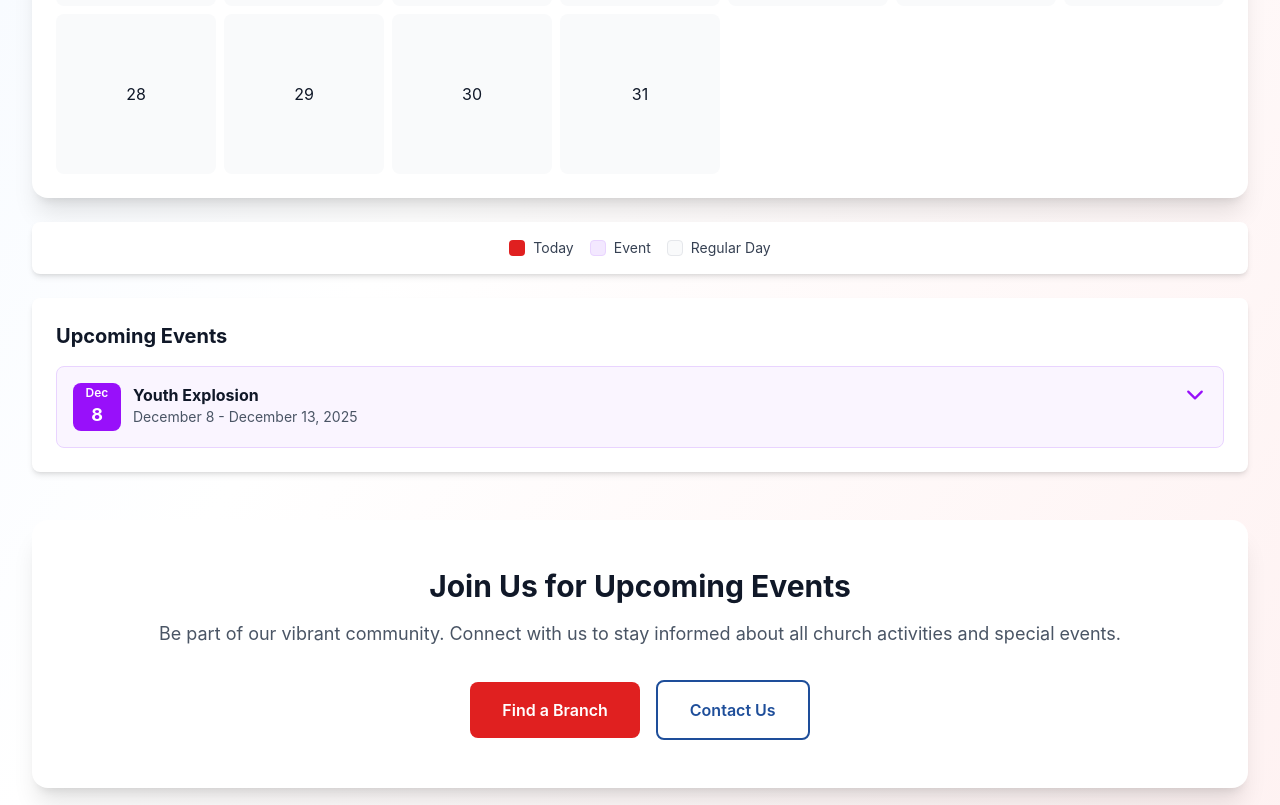
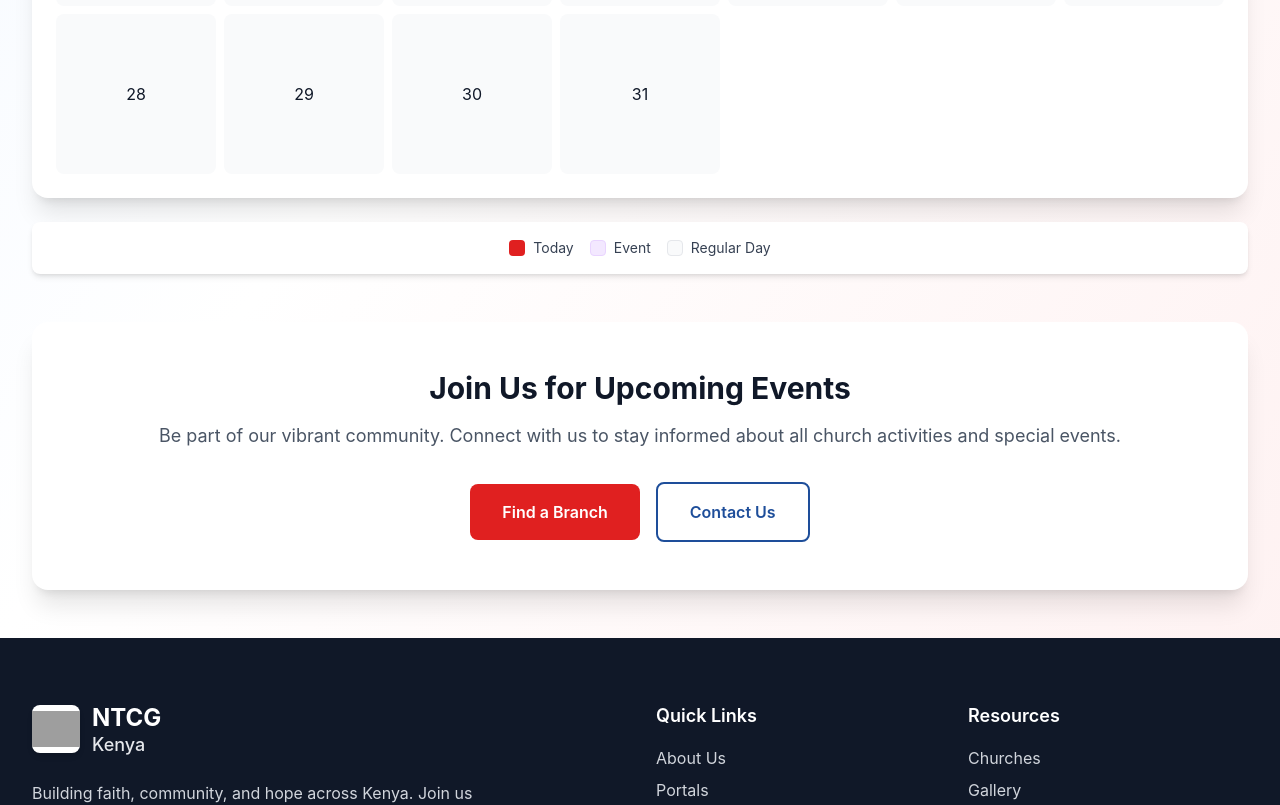
Before and after one commit to Omillo-Charles/New-Testament, a Next.js app: page /resources/events-calendar in a window 1280 px wide. Shown: the part 1150-1955 px from the top of the page. Built offline with nearby package versions, Linux system fonts and the light colour scheme; grey boxes are pictures that could not be loaded; a web font is replaced by a local one.

Commit message:
remove any code related to event announcements, this comes after the ending of the recently held national youth explosion

```diff
--- a/app/portals/youth/page.js
+++ b/app/portals/youth/page.js
@@ -274,64 +274,6 @@ const YouthPage = () => {
               </p>
             </div>
 
-            {(() => {
-              const today = new Date();
-              today.setHours(0, 0, 0, 0);
-
-              const events = [
-                {
-                  id: 2,
-                  title: "Youth Explosion",
-                  date: "December 8-13, 2025",
-                  endDate: new Date(2025, 11, 13),
-                  time: "8:00 AM - 5:00 PM",
-                  location: "LifeSpring Academy, Langata, Nairobi",
-                  description: "An explosive week of worship, teaching, and fellowship for young people. Registration Fee: KSh 1,500.",
-                  image: "/youthImages/youth10.png",
-                },
-              ].filter(event => event.endDate >= today);
-
-              return events.length > 0 ? (
-                <div className="grid grid-cols-1 md:grid-cols-2 gap-8 max-w-5xl mx-auto">
-                  {events.map((event) => (
-                    <div
-                      key={event.id}
-                      className="bg-white rounded-xl shadow-lg overflow-hidden hover:shadow-2xl transition-all duration-300 transform hover:-translate-y-2"
-                    >
-                      <div className="relative h-48 overflow-hidden">
-                        <Image
-                          src={event.image}
-                          alt={event.title}
-                          fill
-                          className="object-cover"
-                        />
-                      </div>
-                      <div className="p-6">
-                        <h3 className="text-xl font-bold text-gray-900 mb-3">
-                          {event.title}
-                        </h3>
-                        <div className="space-y-2 mb-4">
-                          <div className="flex items-center text-gray-600">
-                            <FaCalendarAlt className="mr-2 text-[#1E4E9A]" />
-                            <span className="text-sm">{event.date}</span>
-                          </div>
-                          <div className="flex items-center text-gray-600">
-                            <FaClock className="mr-2 text-[#1E4E9A]" />
-                            <span className="text-sm">{event.time}</span>
-                          </div>
-                          <div className="flex items-center text-gray-600">
-                            <FaMapMarkerAlt className="mr-2 text-[#1E4E9A]" />
-                            <span className="text-sm">{event.location}</span>
-                          </div>
-                        </div>
-                        <p className="text-gray-600 text-sm leading-relaxed">
-                          {event.description}
-                        </p>
-                      </div>
-                    </div>
-                  ))}
-                </div>
-              ) : (
             <div className="max-w-2xl mx-auto">
               <div className="bg-white rounded-2xl shadow-lg p-12 text-center">
                 <FaCalendarAlt className="text-6xl text-[#1E4E9A] mx-auto mb-6" />
@@ -344,8 +286,6 @@ const YouthPage = () => {
                 </p>
               </div>
             </div>
-              );
-            })()}
           </div>
         </section>
 
--- a/app/programs/events/page.jsx
+++ b/app/programs/events/page.jsx
@@ -27,44 +27,8 @@ const EventsPage = () => {
     { id: "special", name: "Special Events", icon: <FaMusic /> },
   ];
 
-  const allEvents = [
-    {
-      id: 1,
-      title: "Annual General Meeting",
-      category: "special",
-      date: "November 27-28, 2025",
-      endDate: new Date(2025, 10, 28), // November 28, 2025 (month is 0-indexed)
-      time: "9:00 AM - 5:00 PM",
-      location: "EastMore Model Academy, Nakuru",
-      description:
-        "Join us for our Annual General Meeting where we review the year's achievements, discuss future plans, and make important decisions for the church.",
-      image: "/clergyImages/clergy20.png",
-      recurring: false,
-      hasRegistration: false,
-    },
-    {
-      id: 2,
-      title: "Youth Explosion",
-      category: "youth",
-      date: "December 8-13, 2025",
-      endDate: new Date(2025, 11, 13), // December 13, 2025 (month is 0-indexed)
-      time: "8:00 AM - 5:00 PM",
-      location: "LifeSpring Academy, Langata, Nairobi",
-      description:
-        "An explosive week of worship, teaching, and fellowship for young people. Registration Fee: KSh 1,500. Expected Attendance: 2,000.",
-      image: "/youthImages/youth10.png",
-      recurring: false,
-      hasRegistration: true,
-    },
-  ];
-
-  // Filter out past events
-  const today = new Date();
-  today.setHours(0, 0, 0, 0);
-
-  const upcomingEvents = allEvents.filter((event) => {
-    return event.endDate >= today;
-  });
+  // No events currently scheduled
+  const upcomingEvents = [];
 
   const filteredEvents =
     selectedCategory === "all"
@@ -103,11 +67,10 @@ const EventsPage = () => {
                 <button
                   key={category.id}
                   onClick={() => setSelectedCategory(category.id)}
-                  className={`flex items-center space-x-2 px-4 py-2 rounded-lg font-semibold transition-all duration-200 whitespace-nowrap text-sm ${
-                    selectedCategory === category.id
-                      ? "bg-[#E02020] text-white shadow-md"
-                      : "bg-gray-100 text-gray-700 hover:bg-gray-200"
-                  }`}
+                  className={`flex items-center space-x-2 px-4 py-2 rounded-lg font-semibold transition-all duration-200 whitespace-nowrap text-sm ${selectedCategory === category.id
+                    ? "bg-[#E02020] text-white shadow-md"
+                    : "bg-gray-100 text-gray-700 hover:bg-gray-200"
+                    }`}
                 >
                   <span className="text-base">{category.icon}</span>
                   <span>{category.name}</span>
--- a/app/resources/events-calendar/page.jsx
+++ b/app/resources/events-calendar/page.jsx
@@ -8,13 +8,13 @@ export default function EventsCalendar() {
   const [currentDate, setCurrentDate] = useState(new Date());
   const [expandedEvent, setExpandedEvent] = useState(null);
 
-  // Events data
-  const events = [
+  // Upcoming events only
+  const upcomingEvents = [
     {
       name: "Youth Explosion",
-      shortName: "Youth Explosion", // Short enough to display as is
-      startDate: new Date(2025, 11, 8), // December 8, 2025 (month is 0-indexed)
-      endDate: new Date(2025, 11, 13), // December 13, 2025
+      shortName: "Youth Explosion",
+      startDate: new Date(2025, 11, 8),
+      endDate: new Date(2025, 11, 13),
       color: "#E02020",
       time: "8:00 AM - 5:00 PM",
       venue: "LifeSpring Academy, Langata, Nairobi",
@@ -27,20 +27,17 @@ export default function EventsCalendar() {
     setExpandedEvent(expandedEvent === index ? null : index);
   };
 
-  // Check if a date has an event
+  // Check if a date has an upcoming event
   const getEventForDate = (year, month, day) => {
     const date = new Date(year, month, day);
-    return events.find((event) => {
-      return date >= event.startDate && date <= event.endDate;
+    const today = new Date();
+    today.setHours(0, 0, 0, 0);
+
+    return upcomingEvents.find((event) => {
+      // Only show events that haven't ended yet
+      return date >= event.startDate && date <= event.endDate && event.endDate >= today;
     });
   };
-
-  // Filter upcoming events (events that haven't ended yet)
-  const upcomingEvents = events.filter((event) => {
-    const now = new Date();
-    now.setHours(0, 0, 0, 0); // Reset time to start of day for comparison
-    return event.endDate >= now;
-  });
 
   const monthNames = [
     "January",
@@ -247,110 +244,7 @@ export default function EventsCalendar() {
           </div>
         </div>
 
-        {/* Upcoming Events List */}
-        {upcomingEvents.length > 0 && (
-          <div className="mt-6 bg-white rounded-lg shadow-md p-6">
-            <h3 className="text-xl font-bold text-gray-900 mb-4">
-              Upcoming Events
-            </h3>
-            <div className="space-y-3">
-              {upcomingEvents.map((event, index) => (
-                <div
-                  key={index}
-                  className="bg-purple-50 rounded-lg border border-purple-200 overflow-hidden"
-                >
-                  <div
-                    className="flex items-start gap-3 p-4 cursor-pointer hover:bg-purple-100 transition-colors"
-                    onClick={() => toggleEventDetails(index)}
-                  >
-                    <div className="flex-shrink-0 w-12 h-12 bg-purple-600 text-white rounded-lg flex flex-col items-center justify-center">
-                      <span className="text-xs font-semibold">
-                        {monthNames[event.startDate.getMonth()].slice(0, 3)}
-                      </span>
-                      <span className="text-lg font-bold">
-                        {event.startDate.getDate()}
-                      </span>
-                    </div>
-                    <div className="flex-1">
-                      <h4 className="font-bold text-gray-900">{event.name}</h4>
-                      <p className="text-sm text-gray-600">
-                        {monthNames[event.startDate.getMonth()]}{" "}
-                        {event.startDate.getDate()} -{" "}
-                        {monthNames[event.endDate.getMonth()]}{" "}
-                        {event.endDate.getDate()}, {event.endDate.getFullYear()}
-                      </p>
-                    </div>
-                    <div className="flex-shrink-0">
-                      {expandedEvent === index ? (
-                        <IoChevronUp className="w-6 h-6 text-purple-600" />
-                      ) : (
-                        <IoChevronDown className="w-6 h-6 text-purple-600" />
-                      )}
-                    </div>
-                  </div>
 
-                  {/* Dropdown Details */}
-                  {expandedEvent === index && (
-                    <div className="px-4 pb-4 pt-2 border-t border-purple-200 bg-white">
-                      <div className="grid grid-cols-1 md:grid-cols-2 gap-4">
-                        <div className="flex items-start gap-3">
-                          <FaClock className="w-5 h-5 text-purple-600 mt-0.5" />
-                          <div>
-                            <p className="text-sm font-semibold text-gray-900">
-                              Date & Time
-                            </p>
-                            <p className="text-sm text-gray-600">
-                              {monthNames[event.startDate.getMonth()]}{" "}
-                              {event.startDate.getDate()} -{" "}
-                              {monthNames[event.endDate.getMonth()]}{" "}
-                              {event.endDate.getDate()},{" "}
-                              {event.endDate.getFullYear()}
-                            </p>
-                            <p className="text-sm text-gray-600">{event.time}</p>
-                          </div>
-                        </div>
-
-                        <div className="flex items-start gap-3">
-                          <FaMapMarkerAlt className="w-5 h-5 text-purple-600 mt-0.5" />
-                          <div>
-                            <p className="text-sm font-semibold text-gray-900">
-                              Venue
-                            </p>
-                            <p className="text-sm text-gray-600">{event.venue}</p>
-                          </div>
-                        </div>
-
-                        <div className="flex items-start gap-3">
-                          <FaMoneyBillWave className="w-5 h-5 text-purple-600 mt-0.5" />
-                          <div>
-                            <p className="text-sm font-semibold text-gray-900">
-                              Registration Fee
-                            </p>
-                            <p className="text-sm text-gray-600">
-                              {event.registrationFee}
-                            </p>
-                          </div>
-                        </div>
-
-                        <div className="flex items-start gap-3">
-                          <FaUsers className="w-5 h-5 text-purple-600 mt-0.5" />
-                          <div>
-                            <p className="text-sm font-semibold text-gray-900">
-                              Expected Attendance
-                            </p>
-                            <p className="text-sm text-gray-600">
-                              {event.expectedAttendance}
-                            </p>
-                          </div>
-                        </div>
-                      </div>
-                    </div>
-                  )}
-                </div>
-              ))}
-            </div>
-          </div>
-        )}
 
         {/* Call to Action */}
         <section className="mt-12 bg-white rounded-2xl shadow-xl p-8 md:p-12">
```
Lines whose indentation alone changed are shown as unchanged.
